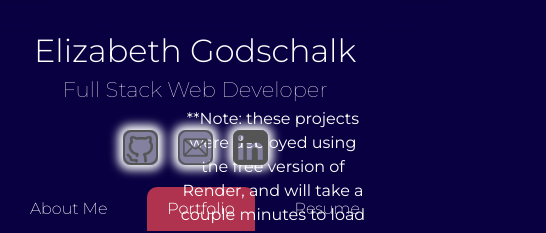
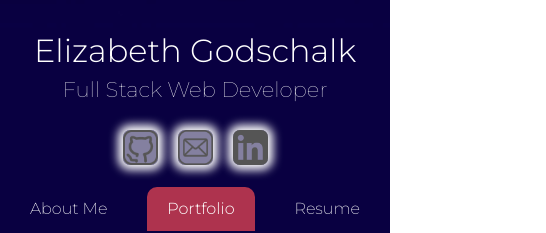
Before and after one commit to egodschalk/my-react-portfolio, a React (Vite) app: page /Portfolio in a window 390 px wide. Shown: the top 233 px of the page, 546 px wide, since content can reach past the window. Built offline with nearby package versions, Linux system fonts and the light colour scheme.

Commit message:
fixed portfolio mobile view

```diff
--- a/src/components/Footer.css
+++ b/src/components/Footer.css
@@ -60,7 +60,7 @@
 @media screen and (max-width: 1000px) {
 
     .footer {
-        position: absolute;
+        position: fixed;
         top: 140px;
         justify-content: center;
         height: 30px;
--- a/src/components/Header.css
+++ b/src/components/Header.css
@@ -30,7 +30,7 @@
 
 @media screen and (max-width: 1000px) {
     .header {
-        position: absolute;
+        position: fixed;
         width: 100vw;
         text-align: center;
         justify-content: center;
--- a/src/components/NavTabs.css
+++ b/src/components/NavTabs.css
@@ -49,11 +49,11 @@
 
 @media screen and (max-width: 1000px) {
     .navigation {
-        position: absolute;
+        position: fixed;
         width: 100vw;
         left: 0;
-        /* margin-left: 34px; */
         padding: 0;
+
     }
 
     .nav-bar {
@@ -61,6 +61,7 @@
         width: 100vw;
         display: flex;
         justify-content: center;
+
     }
 
     .tabs {
@@ -69,21 +70,14 @@
         position: absolute;
         border-bottom: 1px solid white;
         width: 100vw;
-        /* bottom: 0; */
     }
-
-    /* .navigation-link:hover {
-        font-size: 30pt;
-    } */
 
     .nav-link:hover {
         border-radius: 10px 10px 0px 0px;
-        /* font-size: 30pt; */
     }
 
     .active,.active:hover {
         border-radius: 10px 10px 0px 0px;
-        /* font-size: 30pt; */
     }
 
   }
--- a/src/pages/Portfolio.css
+++ b/src/pages/Portfolio.css
@@ -7,9 +7,6 @@
 }
 
 .portfolio-cards {
-
-
-
     right: 10px;
     text-align: left;
     display: flex;
@@ -49,7 +46,7 @@ margin: -20px 20px 20px 20px;
     padding: 20px;
 } */
 
-.carousel-container {
+/* .carousel-container {
     width: 100%;
     display: flex;
     flex-direction: column;
@@ -65,22 +62,22 @@ margin: -20px 20px 20px 20px;
     overflow: hidden;
     width: 100%;
     height: 100%;
-}
+} */
 
-.carousel-content {
+/* .carousel-content {
     display: flex;
     transition: all 250ms linear;
-    -ms-overflow-style: none;
+    -ms-overflow-style: none; */
     /* hide scrollbar in IE and Edge */
-    scrollbar-width: none;
+    /* scrollbar-width: none; */
     /* hide scrollbar in Firefox */
-    position: absolute;
+    /* position: absolute;
     top: 50px;
     padding: 0 20px;
-}
+} */
 
 /* hide scrollbar in webkit browser */
-.carousel-content::-webkit-scrollbar,
+/* .carousel-content::-webkit-scrollbar,
 .carousel-content::-webkit-scrollbar {
     display: none;
 }
@@ -89,9 +86,9 @@ margin: -20px 20px 20px 20px;
     width: 100%;
     flex-shrink: 0;
     flex-grow: 1;
-}
+} */
 
-.left-arrow,
+/* .left-arrow,
 .right-arrow {
     position: absolute;
     z-index: 1;
@@ -113,20 +110,22 @@ margin: -20px 20px 20px 20px;
     background-color: rgba(255, 255, 255, 0.5);
 }
 
-.left-arrow {
-    /* left: 24px; */
-}
-
 .right-arrow {
     right: 0px;
-}
+} */
 
 
 @media screen and (max-width: 1000px) {
-    .portfolio-cards {
+
+    .portfolio-page {
+        color: white;
         position: absolute;
-        left: 0;
+        left: 0vw;
         top: 280px;
-        width: 100vw;
+        width: 98vw;
+    }
+
+    .portfolio-page p {
+        margin: -20px 20px 20px 20px;
     }
 }
--- a/src/pages/Resume.css
+++ b/src/pages/Resume.css
@@ -74,6 +74,7 @@ h6 {
         left: 0;
         top: 250px;
         width: 100vw;
+        scroll-margin-top: 250px;
     }
 
     .skillz {
```
Also changed, not shown: 1 other file (tests, documents, lock files or other folders).
